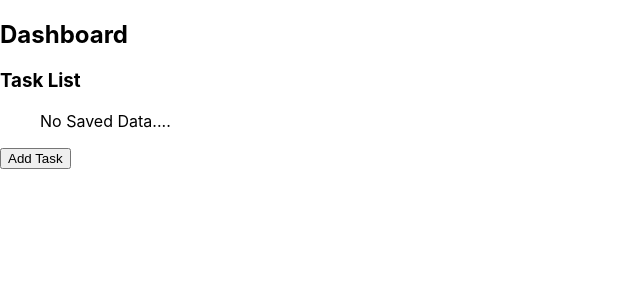
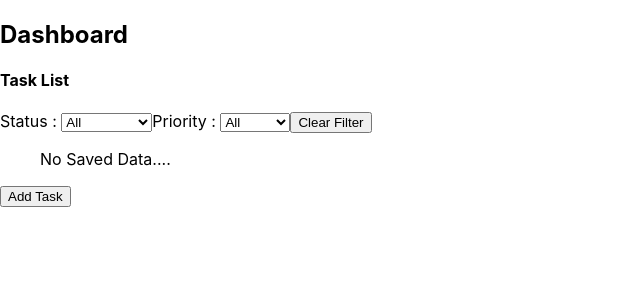
Before and after one commit to ravitejamgit/task-manager, a React (Create React App) app: page /dashboard in a window 1280 px wide. Shown: the top 300 px of the page, without its empty margins (0-640 px from the left). Built offline with nearby package versions, Linux system fonts and the light colour scheme.

Commit message:
Added Filter Functionality

```diff
--- a/src/Pages/Dashboard.js
+++ b/src/Pages/Dashboard.js
@@ -1,4 +1,4 @@
-import React, { useState, useEffect } from 'react';
+import React, { useState, useEffect, useMemo } from 'react';
 import { getTasks, addTasks, updateTask, deleteTask } from '../utils/localStorageHelpers';
 import TaskCard from '../Components/TaskCard';
 
@@ -13,32 +13,22 @@ import TaskCard from '../Components/TaskCard';
 
 function Dashboard() {
   // Initital data fetching
+
   // Loading Tasks data from local storage.
   const [data, setData] = useState(() => getTasks());
+  const [redundantData, setRedundantData] = useState(data);
   const [submitted, setSubmittedData] = useState(null);
   const [deleteData, setDeleteData] = useState(null);
-
-  useEffect(() => {
-    if (submitted) {
-      if (data.find((entry) => entry.id === submitted.id)) {
-        updateTask(submitted);
-      } else {
-        addTasks(submitted);
-      }
-      setSubmittedData(null);
-    }
-    else if(deleteData) {
-      deleteTask(deleteData);
-      setDeleteData(null);
-    }
-    setData(getTasks());
-  }, [submitted, deleteData]);
 
   // States inside card view
   const [newCardStatus, setNewCardStatus] = useState(false);
   const [viewStaus, setViewStatus] = useState(false);
   const [cardData, setCardData] = useState(null);
   const [editStatus, setEditStatus] = useState(false);
+
+  // Task List filter states
+  const [statusFilter, setStatusFilter] = useState('');
+  const [priorityFilter, setPriorityFilter] = useState('');
 
   // Handler to set viewStatus
   const handleAddTaskBtn = () => {
@@ -63,22 +53,74 @@ function Dashboard() {
     setViewStatus(false);
   };
 
+  // Filter handler
+  const filteredData = useMemo(() => {
+    return data.filter((each) => ((statusFilter === '' || each.status === statusFilter) && (priorityFilter === '' || each.priority === priorityFilter)));
+  }, [data, statusFilter, priorityFilter]);
+
+  const clearFilterBtn = () => {
+    setPriorityFilter('');
+    setStatusFilter('');
+    setViewStatus(false);
+  }
+
+  // UseEffect
+  useEffect(() => {
+    if (submitted) {
+      if (data.find((entry) => entry.id === submitted.id)) {
+        updateTask(submitted);
+      } else {
+        addTasks(submitted);
+      }
+      setSubmittedData(null);
+      setData(getTasks());
+      setRedundantData(data);
+    }
+    if(deleteData) {
+      deleteTask(deleteData);
+      setDeleteData(null);
+      setData(getTasks());
+      setRedundantData(data);
+    }
+
+  }, [submitted, deleteData]);
+
+
+
   return (
     <div>
       <div className="dashboard-header">
         <h2>Dashboard</h2>
       </div>
+      <h4>Task List</h4>
+      <div className="filters">
+        <label>Status : </label>
+        <select name="filterByStatus" value={statusFilter} onChange={(event) => {setStatusFilter(event.target.value)}}>
+          <option value="">All</option>
+          <option value="To-Do">To-Do</option>
+          <option value="In Progress">In Progress</option>
+          <option value="Completed">Completed</option>
+        </select>
+
+        <label>Priority : </label>
+        <select name="filterByPriority" value={priorityFilter} onChange={(event) => {setPriorityFilter(event.target.value)}}>
+          <option value="">All</option>
+          <option value="Low">Low</option>
+          <option value="Medium">Medium</option>
+          <option value="High">High</option>
+        </select>
+        <button onClick={clearFilterBtn}>Clear Filter</button>
+      </div>
       <div className="dashboard-body">
         <div className="task-list">
-          <h3>Task List</h3>
           <ul>
-            {data.length === 0 ? (
+            {filteredData.length === 0 ? (
               <div>No Saved Data....</div>
             ) : (
-              data.map((each) => (
+              filteredData.map((each) => (
                 <li key={each.id}>
                   <span>
-                    {each.id} - {each.title} - {each.status}
+                    {} - {each.title} - {each.status} - {each.priority} - {each.dueDate}
                     <div className="task-actionBtns">
                       <button onClick={() => handleViewBtn(each.id)}>
                         View
```
